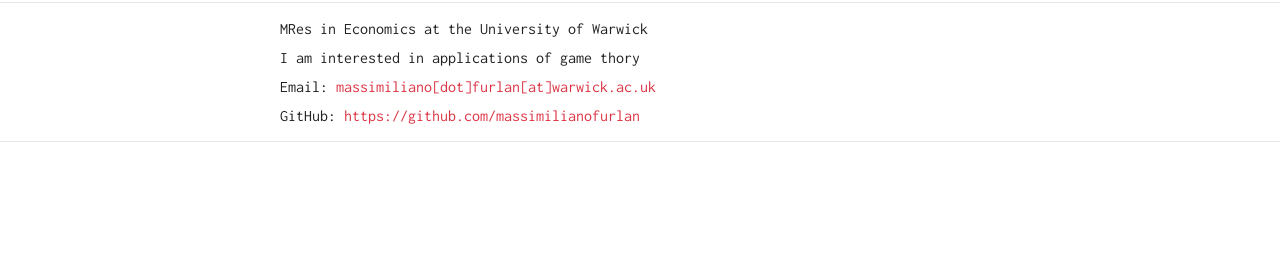
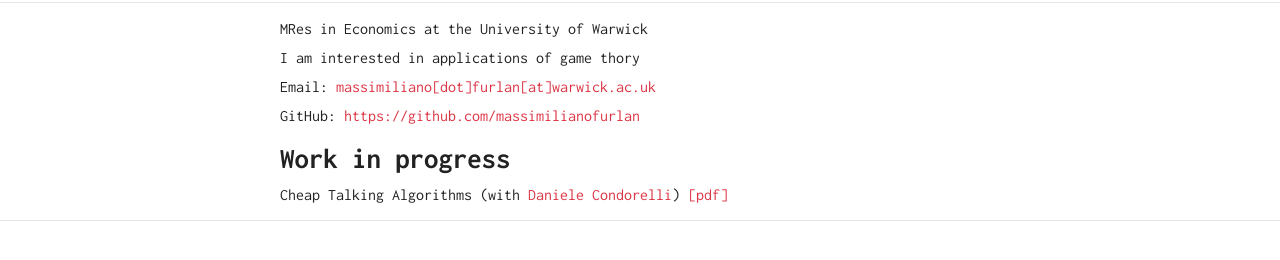
Before and after one commit to massimilianofurlan/massimilianofurlan.github.io, a plain HTML site: page index.html in a window 1280 px wide. Shown: the part 110-370 px from the top of the page. Drawn offline with nearby package versions, Linux system fonts and the light colour scheme.

Commit message:
added work in progress

```diff
--- a/index.html
+++ b/index.html
@@ -107,6 +107,8 @@
 <p>I am interested in applications of game thory</p>
 <p>Email: <a href="mailto:massimiliano%5Bdot%5Dfurlan%5Bat%5Dwarwick.ac.uk">massimiliano[dot]furlan[at]warwick.ac.uk</a></p>
 <p>GitHub: <a href="https://github.com/massimilianofurlan">https://github.com/massimilianofurlan</a></p>
+<h1 id="work-in-progress">Work in progress</h1>
+<p>Cheap Talking Algorithms (with <a href="https://www.condorelli.science">Daniele Condorelli</a>) <a href="/rl_cheap_talk.pdf">[pdf]</a></p>
 
 </div>
 
```
Also changed, not shown: 1 other file.
